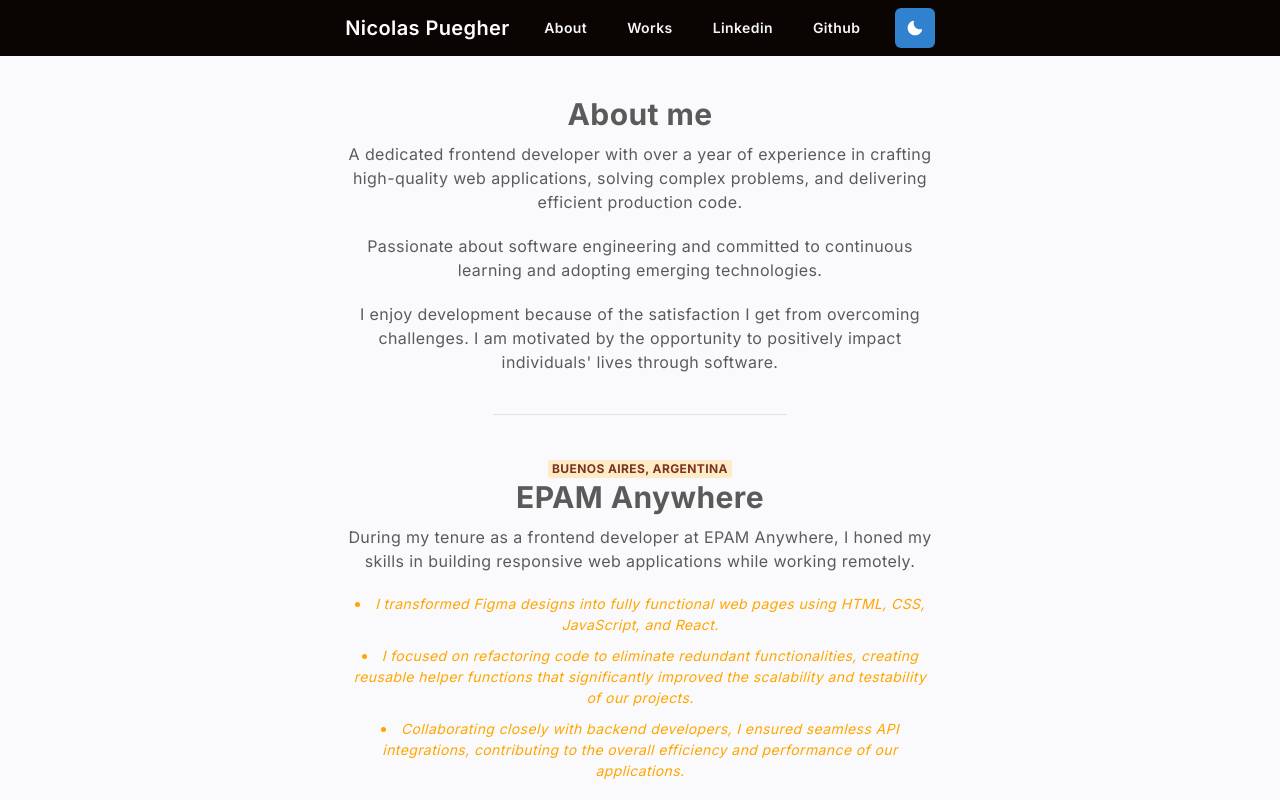
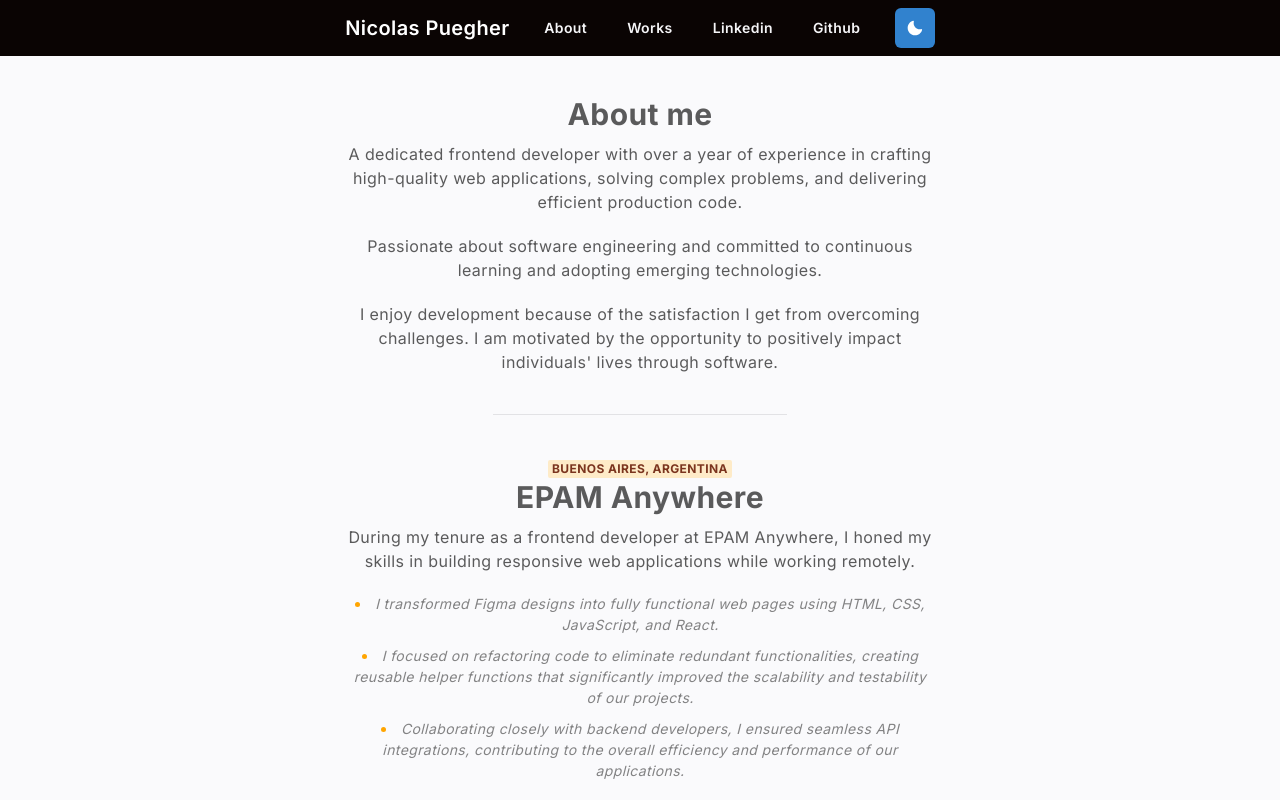
Before and after one commit to nicoPuegher/portfolio, a React (Vite) app: page / in a window 1280 px wide. Both pictures are taken after a click on the button "About". Shown: the top 800 px of the page. Built offline with nearby package versions, Linux system fonts and the light colour scheme.

Commit message:
Update colors with new light theme in custom-text ui component

```diff
--- a/src/components/ui/custom-text.jsx
+++ b/src/components/ui/custom-text.jsx
@@ -6,7 +6,7 @@ import { light, dark } from '@/lib/colors';
 
 export default function CustomText({ children }) {
 	return (
-		<Text as="i" color={useColorModeValue(light.list, dark.list)}>
+		<Text as="i" color={useColorModeValue(light.text_dark_list, dark.list)}>
 			{children}
 		</Text>
 	);
```
